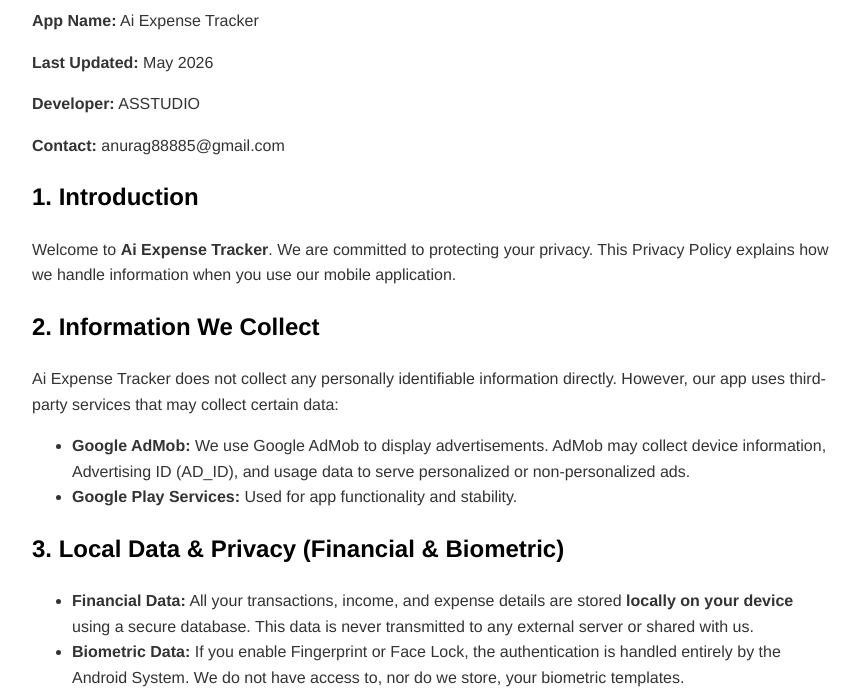
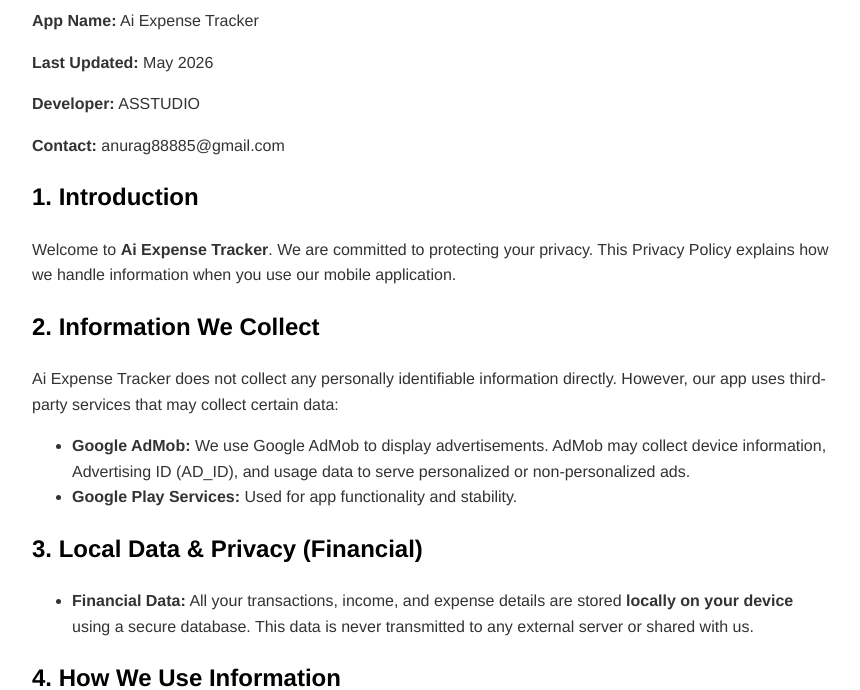
Before and after one commit to ASSTUDiQ/Ai-Expense-Tracker-Privacy-Policy, a plain HTML site: page index.html in a window 1280 px wide. Shown: the part 110-800 px from the top of the page, without its empty margins (208-1068 px from the left). Drawn offline with Linux system fonts and the light colour scheme.

Commit message:
Update index.html

```diff
--- a/index.html
+++ b/index.html
@@ -22,10 +22,9 @@
         <li><strong>Google Play Services:</strong> Used for app functionality and stability.</li>
     </ul>
 
-    <h2>3. Local Data & Privacy (Financial & Biometric)</h2>
+    <h2>3. Local Data & Privacy (Financial)</h2>
     <ul>
         <li><strong>Financial Data:</strong> All your transactions, income, and expense details are stored <strong>locally on your device</strong> using a secure database. This data is never transmitted to any external server or shared with us.</li>
-        <li><strong>Biometric Data:</strong> If you enable Fingerprint or Face Lock, the authentication is handled entirely by the Android System. We do not have access to, nor do we store, your biometric templates.</li>
     </ul>
 
     <h2>4. How We Use Information</h2>
```
